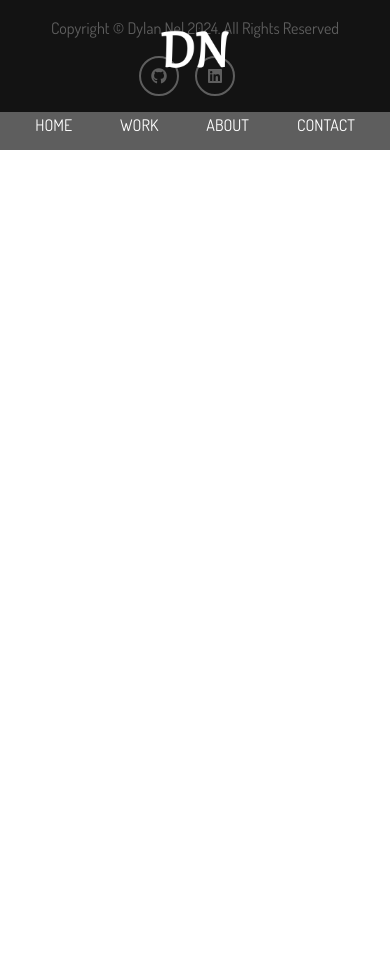
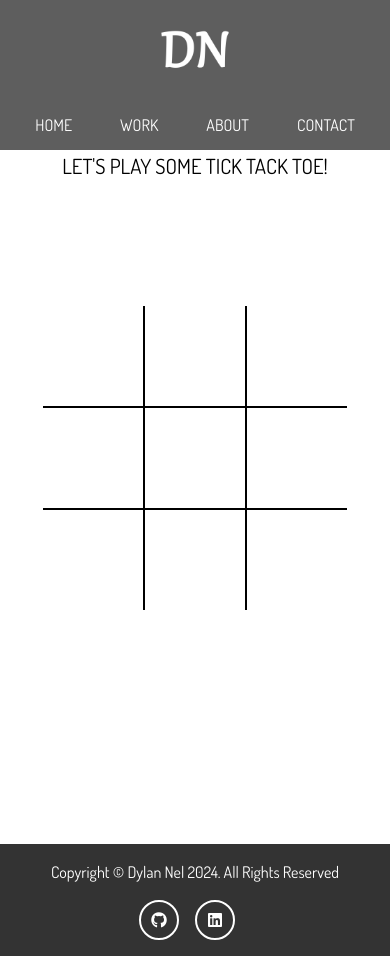
Before and after one commit to Defender0345/Personal-Portfolio, a Vue app: page /game in a window 390 px wide. Before the commit the page ends 844 px from the top, so only its background shows below. Built offline with nearby package versions, Linux system fonts and the light colour scheme.

Commit message:
Visual Fixes and and added /game route

```diff
--- a/src/assets/_shared.scss
+++ b/src/assets/_shared.scss
@@ -793,9 +793,6 @@ img {
     height: 7rem;
   }
   #main-footer .footer-content {
-    -webkit-box-orient: vertical;
-    -webkit-box-direction: normal;
-    -ms-flex-direction: column;
     flex-direction: column;
     padding: 1rem;
     height: 5rem;
--- a/src/components/FooterComp.vue
+++ b/src/components/FooterComp.vue
@@ -2,7 +2,7 @@
 
 <template>
   <footer id="main-footer">
-    <div class="footer-content container">
+    <div class="footer-content">
       <p>Copyright &copy; Dylan Nel 2024. All Rights Reserved</p>
       <div class="social">
         <a class="fab fa-github" href="https://github.com/Defender0345" target="_blank"></a>
--- /dev/null
+++ b/src/components/GameComp.vue
@@ -0,0 +1,292 @@
+<script>
+export default {
+  data() {
+    return {
+      cells: Array(9).fill(null),
+      circleTurn: false,
+      showWinningMessage: false,
+      winningMessage: '',
+      WINNING_COMBINATIONS: [
+        [0, 1, 2],
+        [3, 4, 5],
+        [6, 7, 8],
+        [0, 3, 6],
+        [1, 4, 7],
+        [2, 5, 8],
+        [0, 4, 8],
+        [2, 4, 6]
+      ]
+    }
+  },
+  methods: {
+    handleClick(index) {
+      if (!this.cells[index]) {
+        this.cells.splice(index, 1, this.circleTurn ? 'circle' : 'x')
+        if (this.checkWin()) {
+          this.endGame(`${this.circleTurn ? "O's" : "X's"} Wins!`)
+        } else if (this.isDraw()) {
+          this.endGame('Draw!')
+        } else {
+          this.swapTurns()
+          this.setBoardHoverClass()
+        }
+      }
+    },
+    checkWin() {
+      return this.WINNING_COMBINATIONS.some((combination) => {
+        const [a, b, c] = combination
+        return this.cells[a] && this.cells[a] === this.cells[b] && this.cells[a] === this.cells[c]
+      })
+    },
+    isDraw() {
+      return this.cells.every((cell) => cell !== null)
+    },
+    endGame(message) {
+      this.winningMessage = message
+      this.showWinningMessage = true
+    },
+    restartGame() {
+      this.cells = Array(9).fill(null)
+      this.circleTurn = false
+      this.showWinningMessage = false
+      this.winningMessage = ''
+      this.setBoardHoverClass()
+    },
+    swapTurns() {
+      this.circleTurn = !this.circleTurn
+    },
+    setBoardHoverClass() {
+      this.board.classList.remove(this.X_CLASS)
+      this.board.classList.remove(this.CIRCLE_CLASS)
+      if (this.circleTurn) {
+        this.board.classList.add(this.CIRCLE_CLASS)
+      } else {
+        this.board.classList.add(this.X_CLASS)
+      }
+    }
+  }
+}
+</script>
+
+<template>
+  <h1>Let's Play Some Tick Tack Toe!</h1>
+  <div class="board" id="board">
+    <div
+      class="cell"
+      v-for="(cell, index) in cells"
+      :key="index"
+      @click="handleClick(index)"
+      :class="{
+        x: cell === 'x',
+        circle: cell === 'circle',
+        'hover-x': !circleTurn && cell === null,
+        'hover-circle': circleTurn && cell === null
+      }"
+      data-cell
+    ></div>
+  </div>
+  <div class="winning-message" id="winningMessage" v-if="showWinningMessage">
+    <div data-winning-message-text>{{ winningMessage }}</div>
+    <button id="restartButton" @click="restartGame">Restart</button>
+  </div>
+</template>
+
+<style lang="scss">
+// *,
+// *::after,
+// *::before {
+//   box-sizing: border-box;
+// }
+
+:root {
+  --cell-size: 100px;
+  --mark-size: calc(var(--cell-size) * 0.9);
+}
+
+h1 {
+  font-size: 2rem;
+  display: block;
+  padding-top: 97px;
+  text-align: center;
+  font-weight: 100;
+  text-transform: uppercase;
+}
+
+.board {
+  width: 100vw;
+  height: 80vh;
+  display: grid;
+  justify-content: center;
+  align-content: center;
+  justify-items: center;
+  align-items: center;
+  grid-template-columns: repeat(3, auto);
+}
+
+.cell {
+  width: var(--cell-size);
+  height: var(--cell-size);
+  border: 1px solid black;
+  display: flex;
+  justify-content: center;
+  align-items: center;
+  position: relative;
+  cursor: pointer;
+}
+
+.cell:first-child,
+.cell:nth-child(2),
+.cell:nth-child(3) {
+  border-top: none;
+}
+
+.cell:nth-child(3n + 1) {
+  border-left: none;
+}
+
+.cell:nth-child(3n + 3) {
+  border-right: none;
+}
+
+.cell:last-child,
+.cell:nth-child(8),
+.cell:nth-child(7) {
+  border-bottom: none;
+}
+
+.cell.x,
+.cell.circle {
+  cursor: not-allowed;
+}
+
+.cell.x::before,
+.cell.x::after,
+.cell.circle::before {
+  background-color: black;
+}
+
+.board.x .cell:not(.x):not(.circle):hover::before,
+.board.x .cell:not(.x):not(.circle):hover::after,
+.board.circle .cell:not(.x):not(.circle):hover::before {
+  background-color: lightgrey;
+}
+
+.cell.x::before,
+.cell.x::after,
+.board.x .cell:not(.x):not(.circle):hover::before,
+.board.x .cell:not(.x):not(.circle):hover::after {
+  content: '';
+  position: absolute;
+  width: calc(var(--mark-size) * 0.15);
+  height: var(--mark-size);
+}
+
+.cell.x::before,
+.board.x .cell:not(.x):not(.circle):hover::before {
+  transform: rotate(45deg);
+}
+
+.cell.x::after,
+.board.x .cell:not(.x):not(.circle):hover::after {
+  transform: rotate(-45deg);
+}
+
+.cell.circle::before,
+.cell.circle::after,
+.board.circle .cell:not(.x):not(.circle):hover::before,
+.board.circle .cell:not(.x):not(.circle):hover::after {
+  content: '';
+  position: absolute;
+  border-radius: 50%;
+}
+
+.cell.circle::before,
+.board.circle .cell:not(.x):not(.circle):hover::before {
+  width: var(--mark-size);
+  height: var(--mark-size);
+}
+
+.cell.circle::after,
+.board.circle .cell:not(.x):not(.circle):hover::after {
+  width: calc(var(--mark-size) * 0.7);
+  height: calc(var(--mark-size) * 0.7);
+  background-color: white;
+}
+
+.winning-message {
+  position: fixed;
+  top: 15%;
+  left: 40%;
+  right: 40%;
+  background-color: black !important;
+  justify-content: center;
+  align-items: center;
+  text-align: center;
+  color: white;
+  font-size: 5rem;
+  flex-direction: column;
+}
+
+.winning-message button {
+  font-size: 3rem;
+  background-color: white;
+  border: 1px solid black;
+  padding: 0.25em 0.5em;
+  cursor: pointer;
+}
+
+.winning-message button:hover {
+  background-color: black;
+  color: white;
+  border-color: white;
+}
+
+.winning-message.show {
+  display: flex;
+}
+
+.hover-x {
+  position: relative;
+  &:hover::before {
+    content: 'X';
+    position: absolute;
+    top: 50%;
+    left: 50%;
+    transform: translate(-50%, -50%);
+    color: black;
+    font-size: 3em;
+  }
+}
+
+.hover-circle {
+  position: relative;
+  &:hover::before {
+    content: 'O';
+    position: absolute;
+    top: 50%;
+    left: 50%;
+    transform: translate(-50%, -50%);
+    color: black;
+    font-size: 3em;
+  }
+}
+
+@media (max-width: 800px) {
+  h1 {
+    font-size: 1.3rem;
+  }
+  .board {
+    height: 65vh;
+  }
+  .winning-message {
+    top: 20%;
+    left: 20%;
+    right: 20%;
+  }
+}
+@media (max-width: 500px) {
+  h1 {
+    padding-top: 150px;
+  }
+}
+</style>
--- a/src/router/index.js
+++ b/src/router/index.js
@@ -3,6 +3,7 @@ import HomeView from '../views/HomeView.vue'
 import AboutView from '../views/AboutView.vue'
 import WorkView from '../views/WorkView.vue'
 import ContactView from '../views/ContactView.vue'
+import GameView from '@/views/GameView.vue'
 
 const router = createRouter({
   history: createWebHistory(import.meta.env.BASE_URL),
@@ -26,6 +27,11 @@ const router = createRouter({
       path: '/contact',
       name: 'contact',
       component: ContactView
+    },
+    {
+      path: '/game',
+      name: 'game',
+      component: GameView
     }
   ]
 })
--- /dev/null
+++ b/src/views/GameView.vue
@@ -0,0 +1,17 @@
+<script setup>
+import GameComp from '@/components/GameComp.vue'
+</script>
+
+<template>
+  <div class="game">
+    <GameComp />
+  </div>
+</template>
+
+<style lang="scss">
+@import '@/assets/_shared.scss';
+.game {
+  width: 100vw;
+  height: 100vh;
+}
+</style>
```
